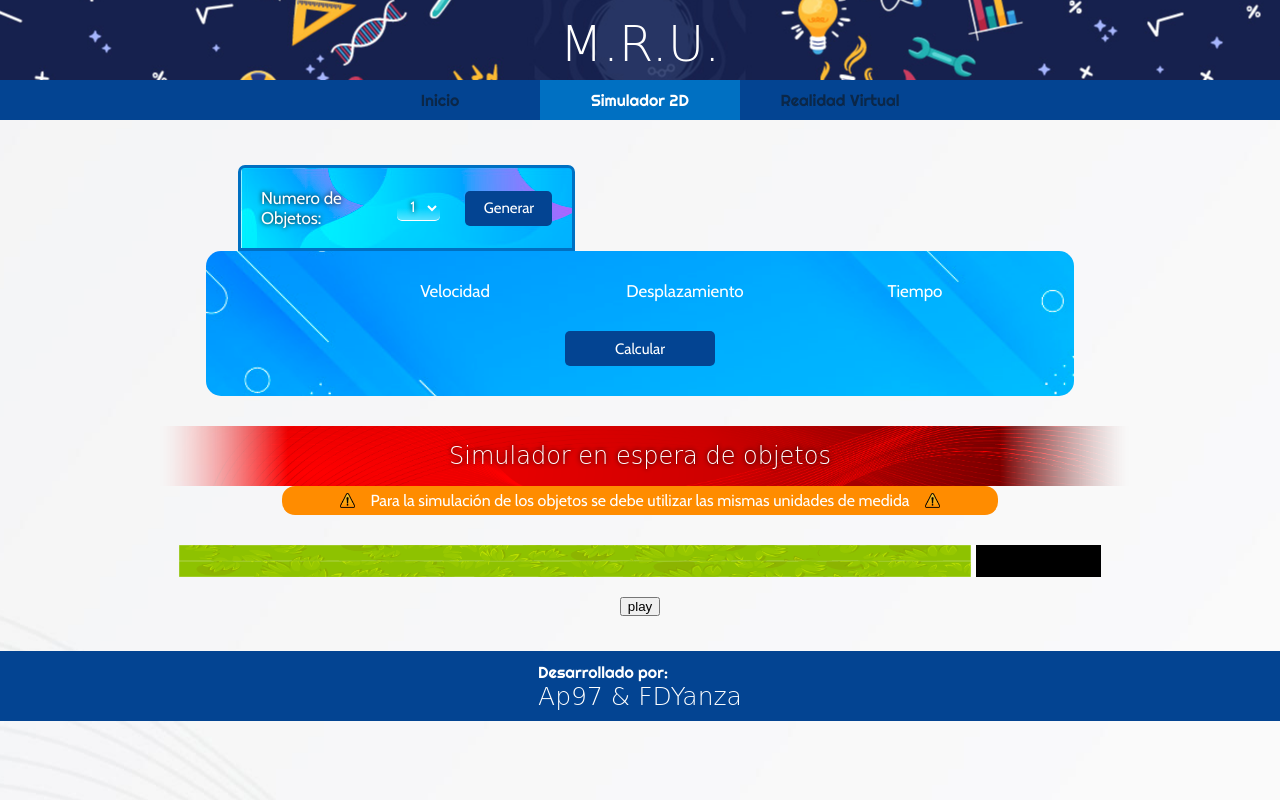
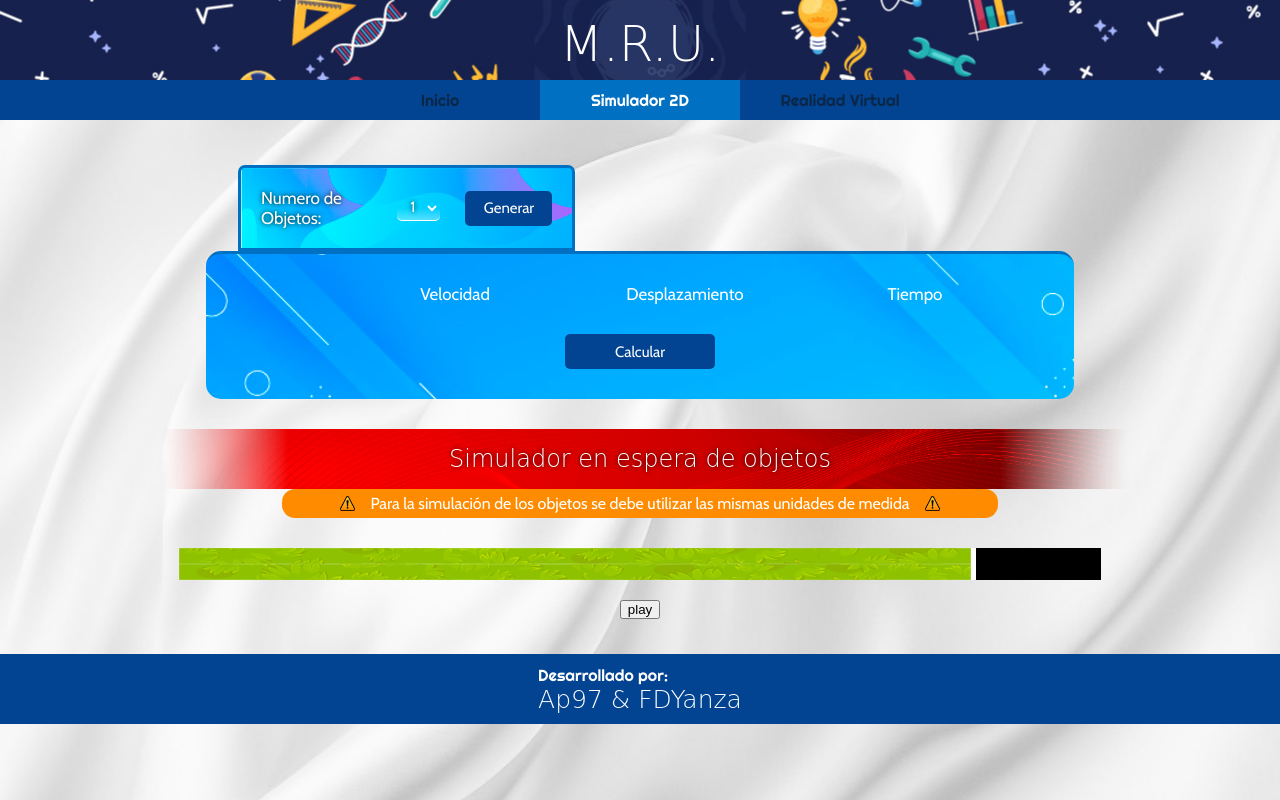
Before and after one commit to Aspg97/XRMRU, a PHP site: page /webComponents/PGG_ADD/simulador.html in a window 1280 px wide. Run offline with PHP 8.4, Linux system fonts and the light colour scheme; some web fonts are replaced.

Commit message:
Actualizando estilos (fondo)

```diff
--- a/webComponents/Estilos/estilosIndex.css
+++ b/webComponents/Estilos/estilosIndex.css
@@ -11,8 +11,10 @@
 }
 
 body{
-    background-image: url("../IMG/fondo_body_2.jpg");
+    background-image: url("../IMG/fondo-body-3.jpg");
     background-position: center;
+    background-repeat: no-repeat;
+    background-size: cover;
 }
 
 /*Estilos cabecera*/
--- a/webComponents/Estilos/estilosSimulator.css
+++ b/webComponents/Estilos/estilosSimulator.css
@@ -134,6 +134,7 @@ option {
     background-repeat: no-repeat;
     background-size: cover;
     border-radius: 15px;
+    border-top: solid 3px #0070C2;
 
 }
 
--- a/webComponents/PGG_ADD/simulador.html
+++ b/webComponents/PGG_ADD/simulador.html
@@ -86,7 +86,6 @@
                 <button class="btn-play" id="btn-ini-simu">play</button>
             </section>
         </div>
-
     </main>
     <script src="../JS/funsimulator.js" defer></script>
     <script src="../JS/accsimulator.js" defer></script>
```
Also changed, not shown: webComponents/IMG/fondo-body-3.jpg (added).
